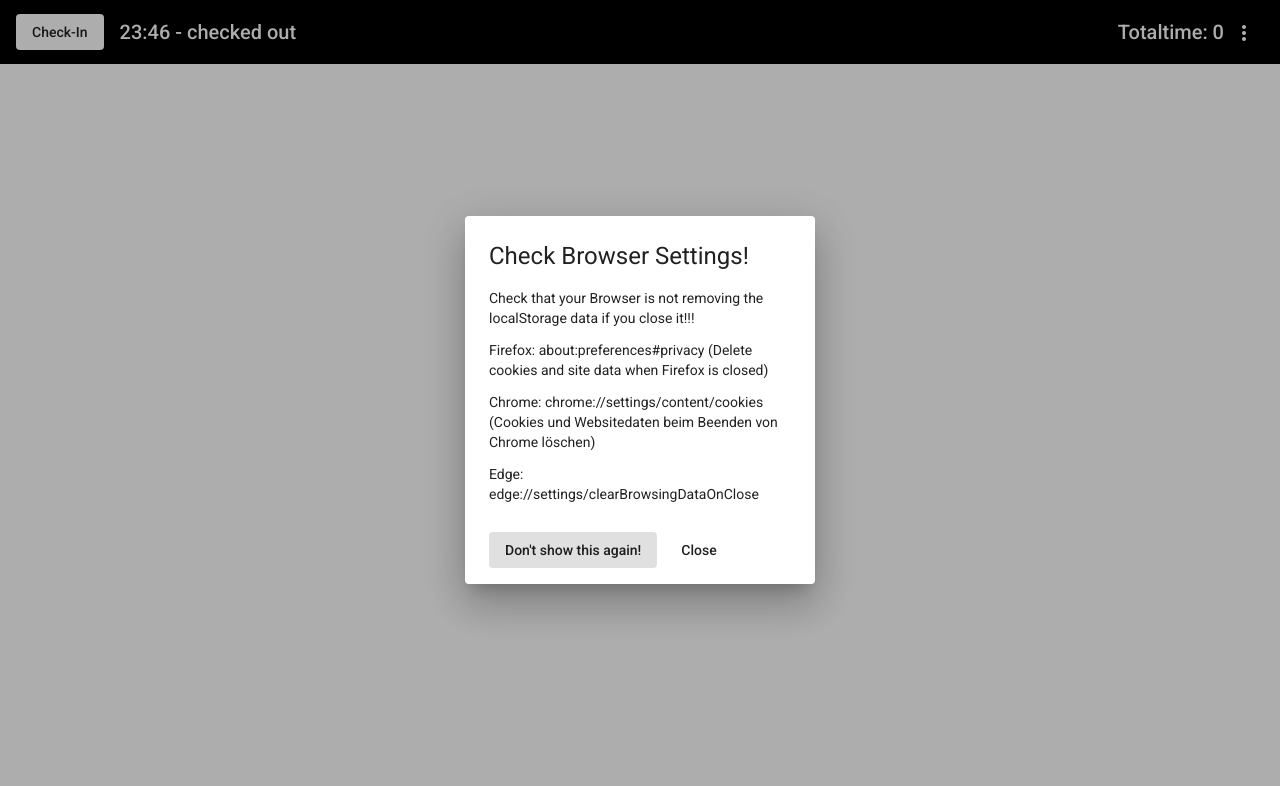
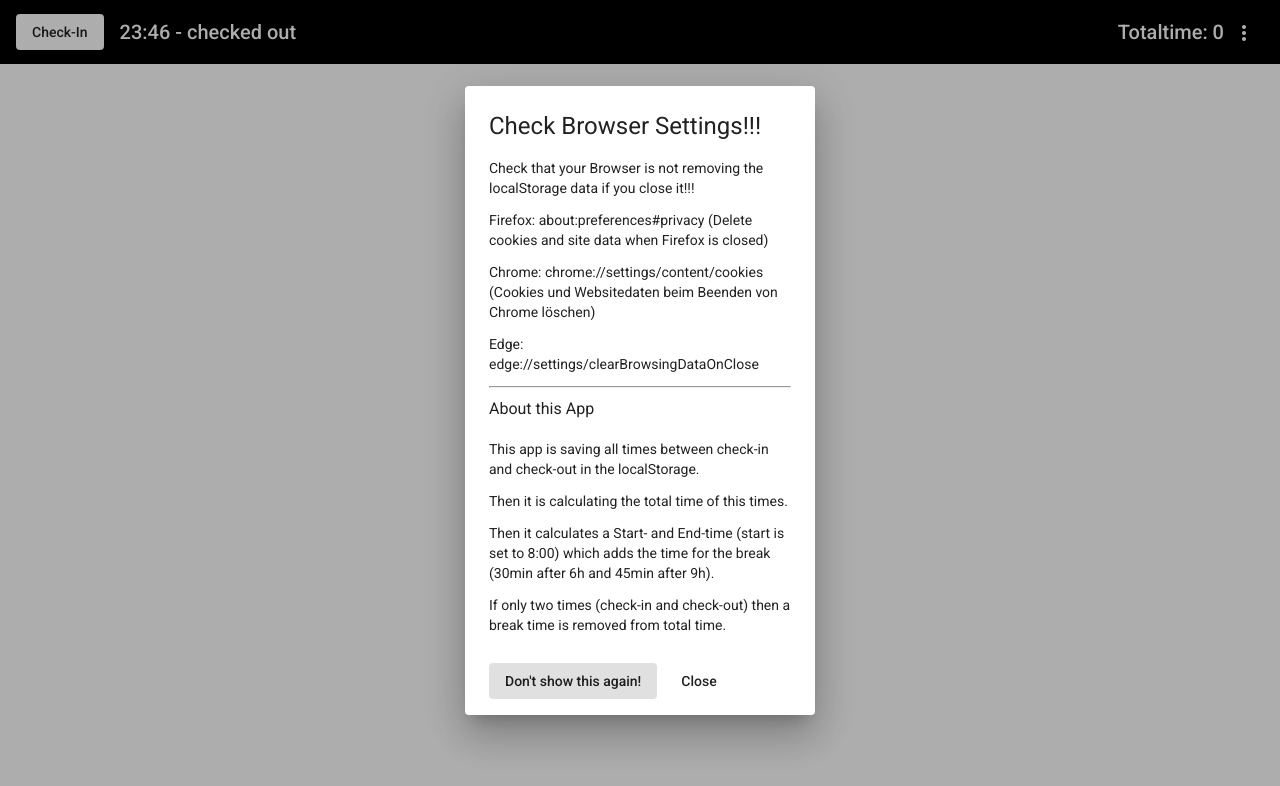
Before and after one commit to boeckMt/work-time-tracker, an Angular app: page / in a window 1280 px wide. Shown: the top 786 px of the page. Built offline with nearby package versions, Linux system fonts and the light colour scheme.

Commit message:
add description

```diff
--- a/src/app/info-dialog/info-dialog.component.html
+++ b/src/app/info-dialog/info-dialog.component.html
@@ -1,9 +1,15 @@
-<h1 mat-dialog-title>Check Browser Settings!</h1>
+<h1 mat-dialog-title>Check Browser Settings!!!</h1>
 <div mat-dialog-content>
   <p>Check that your Browser is not removing the localStorage data if you close it!!!</p>
   <p>Firefox: about:preferences#privacy (Delete cookies and site data when Firefox is closed)</p>
   <p>Chrome: chrome://settings/content/cookies (Cookies und Websitedaten beim Beenden von Chrome löschen)</p>
   <p>Edge: edge://settings/clearBrowsingDataOnClose</p>
+  <hr>
+  <h3>About this App</h3>
+  <p>This app is saving all times between check-in and check-out in the localStorage.</p>
+  <p>Then it is calculating the total time of this times.</p>
+  <p>Then it calculates a Start- and End-time (start is set to 8:00) which adds the time for the break (30min after 6h and 45min after 9h).</p>
+  <p>If only two times (check-in and check-out) then a break time is removed from total time.</p>
 </div>
 <div mat-dialog-actions>
   <button mat-button [mat-dialog-close]="saveClose" cdkFocusInitial>Don't show this again!</button>
```
